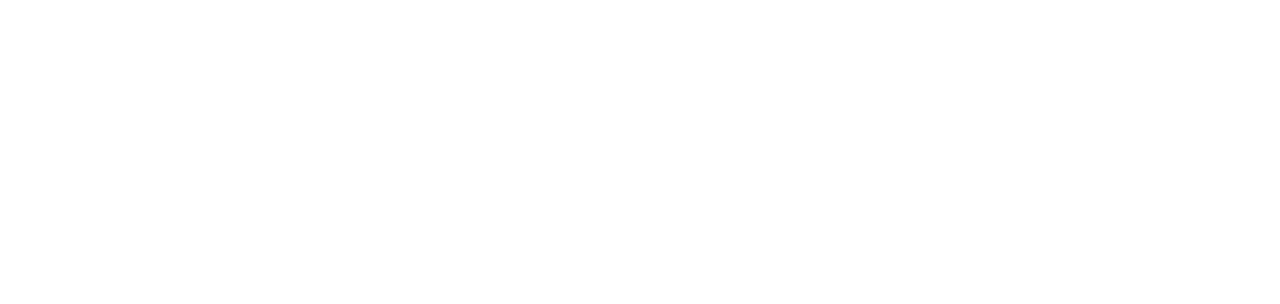
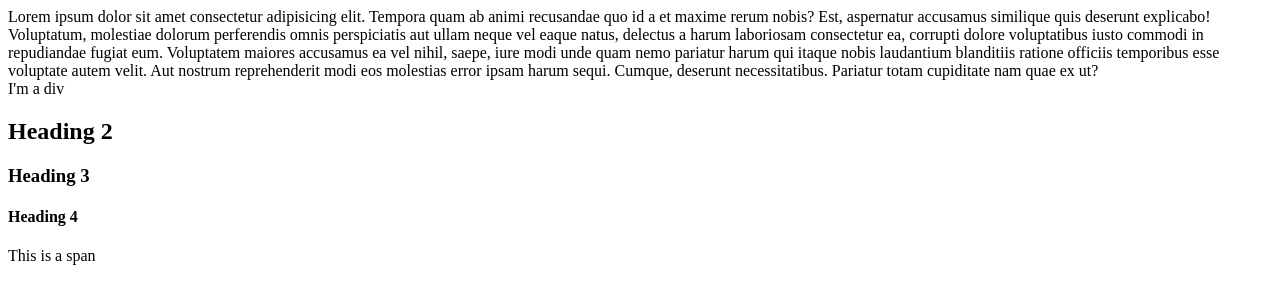
Before and after one commit to sakshi-e-glitch/JS-basics, a plain HTML site: page index.html in a window 1280 px wide. Drawn offline with Linux system fonts and the light colour scheme.

Commit message:
DOM selection methods

```diff
--- a/app.js
+++ b/app.js
@@ -74,30 +74,69 @@
 // console.log('a===c', a===c)
 
 //LOGICAL OPERATORS-------------------------------------------------------------------------------------------------------------------------------------------
-const a = 10
-const b = 50
+// const a = 10
+// const b = 50
 
-const c= 35
+// const c= 35
 
-console.log( c>a && c<b)
+// console.log( c>a && c<b)
 
-console.log('a == b', a == b)
-console.log('a != b', a != b)
-console.log('')
+// console.log('a == b', a == b)
+// console.log('a != b', a != b)
+// console.log('')
 
-console.log('Truth table for AND')
-console.log('')
+// console.log('Truth table for AND')
+// console.log('')
 
-console.log('false && false', false && false)
-console.log('true && true', true && true)
-console.log('true && false', true && false)
-console.log('false && true', false && true)
-console.log('')
+// console.log('false && false', false && false)
+// console.log('true && true', true && true)
+// console.log('true && false', true && false)
+// console.log('false && true', false && true)
+// console.log('')
 
-console.log('Truth table for OR')
-console.log('')
+// console.log('Truth table for OR')
+// console.log('')
 
-console.log('false|| false', false || false)
-console.log('true|| true', true || true)
-console.log('true|| false', true || false)
-console.log('false|| true', false || true)
+// console.log('false|| false', false || false)
+// console.log('true|| true', true || true)
+// console.log('true|| false', true || false)
+// console.log('false|| true', false || true)
+
+
+
+//CONDITIONAL STATEMENTS-----------------------------------------------------------------------------------------------------------------------------------
+
+// const a = 1.3
+// console.log(typeof a)
+// if(typeof a === 'float' || typeof a === 'string' || typeof a === 'boolean'){
+//     console.log("Not a number")
+// }
+
+// else
+// {   if(a===0)
+//     {
+//         console.log("Number is zero")
+//     }
+//     else if(a%2=== 0)
+//     {
+//         console.log("Number is even")
+//     }
+//     else
+//     {
+//         console.log("Number is odd")
+//     }
+// }
+
+
+//DOM---------------------------------------------------------------------------------------------------------------------------------------------------------
+// const element = document.getElementById('select_me')
+// console.log(element)
+
+// const element = document.getElementsByClassName('heading')
+// console.log(element)
+
+// const element = document.getElementsByTagName('div')
+// console.log(element)
+
+// const element =  document.querySelectorAll('.heading')
+// console.log(element)
--- a/index.html
+++ b/index.html
@@ -8,6 +8,17 @@
 </head>
 <body>
 
+    <div id="select_me">
+        Lorem ipsum dolor sit amet consectetur adipisicing elit. Tempora quam ab animi recusandae quo id a et maxime rerum nobis? Est, aspernatur accusamus similique quis deserunt explicabo! Voluptatum, molestiae dolorum perferendis omnis perspiciatis aut ullam neque vel eaque natus, delectus a harum laboriosam consectetur ea, corrupti dolore voluptatibus iusto commodi in repudiandae fugiat eum. Voluptatem maiores accusamus ea vel nihil, saepe, iure modi unde quam nemo pariatur harum qui itaque nobis laudantium blanditiis ratione officiis temporibus esse voluptate autem velit. Aut nostrum reprehenderit modi eos molestias error ipsam harum sequi. Cumque, deserunt necessitatibus. Pariatur totam cupiditate nam quae ex ut?
+    </div>
+
+    <div>I'm a div</div>
+
+    <h2 class="heading">Heading 2</h2>
+    <h3 class="heading">Heading 3</h3>
+    <h4 class="heading">Heading 4</h4>
+
+    <span>This is a span</span>
 
     <script src="app.js"></script>
 </body>
```
